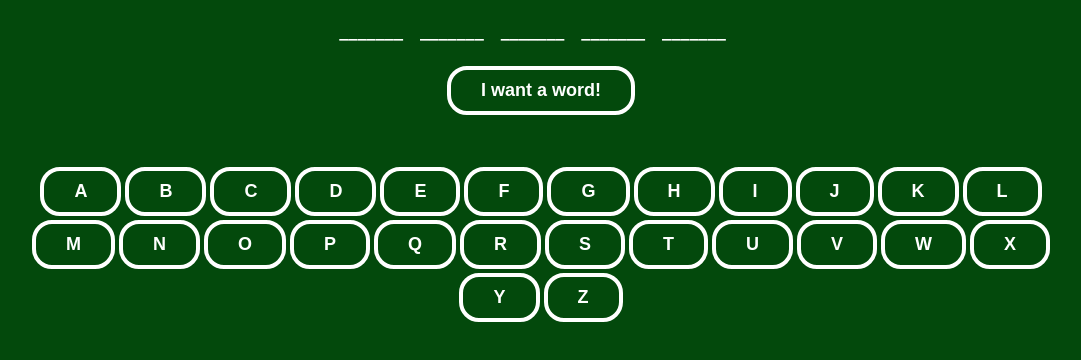
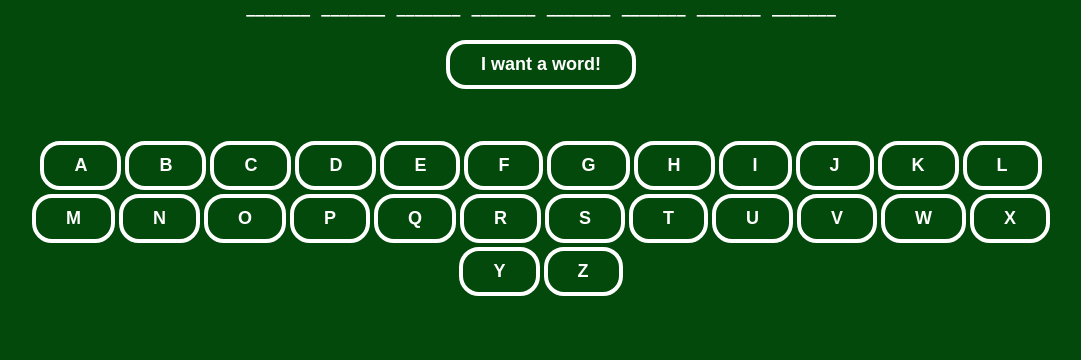
Before and after one commit to DorottyaVarju/feed-the-mouse, a React (Create React App) app: page / in a window 1280 px wide. Both pictures are taken after a click on the button "I want a word!". Shown: the top 360 px of the page, without its empty margins (99-1180 px from the left). Built offline with nearby package versions, Linux system fonts and the light colour scheme.

Commit message:
passed the variable word from WordToGuess to LettersToTry, css mods

```diff
--- a/src/App.css
+++ b/src/App.css
@@ -5,10 +5,3 @@ body{
 .App {
   text-align: center;
 }
-
-#wordToGuess {
-  min-width: 20px;
-  min-height: 26.4px;
-  font-size: 20px;
-  color: white;
-}
--- a/src/App.js
+++ b/src/App.js
@@ -1,14 +1,11 @@
 import './App.css';
 import './components/WordToGuess.js';
 import WordToGuess from './components/WordToGuess.js';
-import LettersToTry from './components/LettersToTry.js';
 
 function App() {
   return (
     <div className="App">
-      <p id = "wordToGuess"></p>
       <WordToGuess></WordToGuess>
-      <LettersToTry></LettersToTry>
     </div>
   );
 }
--- a/src/components/LettersToTry.js
+++ b/src/components/LettersToTry.js
@@ -1,12 +1,12 @@
 import React from "react";
 import '../css/LettersToTry.css';
 
-function LettersToTry(){
+function LettersToTry(props){
 
     const abc = ['A','B','C','D','E','F','G','H','I','J','K','L','M','N','O','P','Q','R','S','T','U','V','W','X','Y','Z']
 
-    let word = 'APPLE';
-    let i, j;
+//    let word = 'APPLE';
+    let word = props.word;
     let elementsToReturn = [];
 
 
@@ -16,9 +16,15 @@ function LettersToTry(){
 
 
     function isThisLetterInTheWord(letterOfAbc){
-        (Array.from(word)).forEach(letterOfWord=>{
+        (Array.from(word)).forEach((letterOfWord, indexOfWord)=>{
             if(letterOfWord === letterOfAbc){
-                console.log(letterOfAbc);
+                let letterAboveLine = document.getElementsByClassName('letterAboveLine');
+//                console.log(letterAboveLine);
+                (Array.from(letterAboveLine)).forEach((line, indexOfLine)=>{
+                    if(indexOfLine === indexOfWord){
+                        line.innerText = letterOfWord;
+                    }
+                });
             }
         });
     }
--- a/src/components/WordToGuess.js
+++ b/src/components/WordToGuess.js
@@ -1,46 +1,62 @@
+import { useState } from "react";
 import React from "react";
 import '../css/WordToGuess.css';
+import LettersToTry from './LettersToTry.js';
 
 function WordToGuess(){
 
-    function returnAWordToGuess() {
-
+    const [linesForWordToGuess, setLinesForWordToGuess] = useState([]);
+    const [word, setWord] = useState([]);
     const setOfWords = [
         'APPLE',
-         /*   'PEAR',
+        'PEAR',
         'ORANGE',
         'BREAD',
         'TABLE',
         'COMPUTER',
         'MOUSE',
         'BED',
-            'FLOWER' */
+        'FLOWER'
     ];
-        const elementToSetItsInnertext = document.getElementById('wordToGuess');
+
+    function returnAWordToGuess() {
 
         let indexOfRandomWord = Math.floor(Math.random() * setOfWords.length);
-        let wordToGuess = '';
-        let i;
 
         setOfWords.forEach(searchForTheValueFromSetOfWordsWithTheIndexOfRandomWord);
 
         function searchForTheValueFromSetOfWordsWithTheIndexOfRandomWord(item, index){
 
             if(index === indexOfRandomWord){
-                    wordToGuess = item;
+                    let word = item;
+                    let linesForWordToGuess = [];
+
+                    (Array.from(item)).forEach((letterOfWordToGuess, indexOfLetterOfWordToGuess)=>{
+                        linesForWordToGuess.push(<span key={"letterAndLineContainer"+indexOfLetterOfWordToGuess} className="letterAndLineContainer"><span key={"letterAboveLine"+indexOfLetterOfWordToGuess} className="letterAboveLine"></span><span key={indexOfLetterOfWordToGuess} className="lineForWordToGuess">&nbsp;_______&nbsp;</span></span>);
+                    });
+                    setLinesForWordToGuess(linesForWordToGuess);
+                    setWord(word);
             }
 
         }
 
-        elementToSetItsInnertext.innerText = '';
-
-        for(i = 0; i < wordToGuess.length; i++) {
-            elementToSetItsInnertext.innerText += '_______\u00A0\u00A0\u00A0';
+        const elements = document.getElementsByClassName('letterAboveLine');
+            for (let i = 0; i < elements.length; i++) {
+            elements[i].innerText = '';
         }
 
+        return [linesForWordToGuess, word];
     }
 
-    return <button type="button" onClick={returnAWordToGuess}>I want a word!</button>
+    return(
+        <div>
+            {linesForWordToGuess}
+            <br></br>
+            <br></br>
+            <button type="button" onClick={returnAWordToGuess} id="btnIWantAWord">I want a word!</button>
+            <LettersToTry word={word}></LettersToTry>
+        </div>
+    )
 
 }
 
--- a/src/css/WordToGuess.css
+++ b/src/css/WordToGuess.css
@@ -13,3 +13,25 @@ button:hover {
     background-color: white;
     color: #03490c;
 }
+
+.lineForWordToGuess {
+    min-width: 20px;
+    font-size: 20px;
+    color: white;
+    margin-top: -20px;
+}
+
+.letterAboveLine {
+    font-size: 40px;
+    color: white;
+}
+
+#btnIWantAWord {
+    min-width: 190px;
+    min-height: 48px;
+}
+
+.letterAndLineContainer{
+    display: inline-flex;
+    flex-direction: column;
+}
```
Lines whose indentation alone changed are shown as unchanged.
